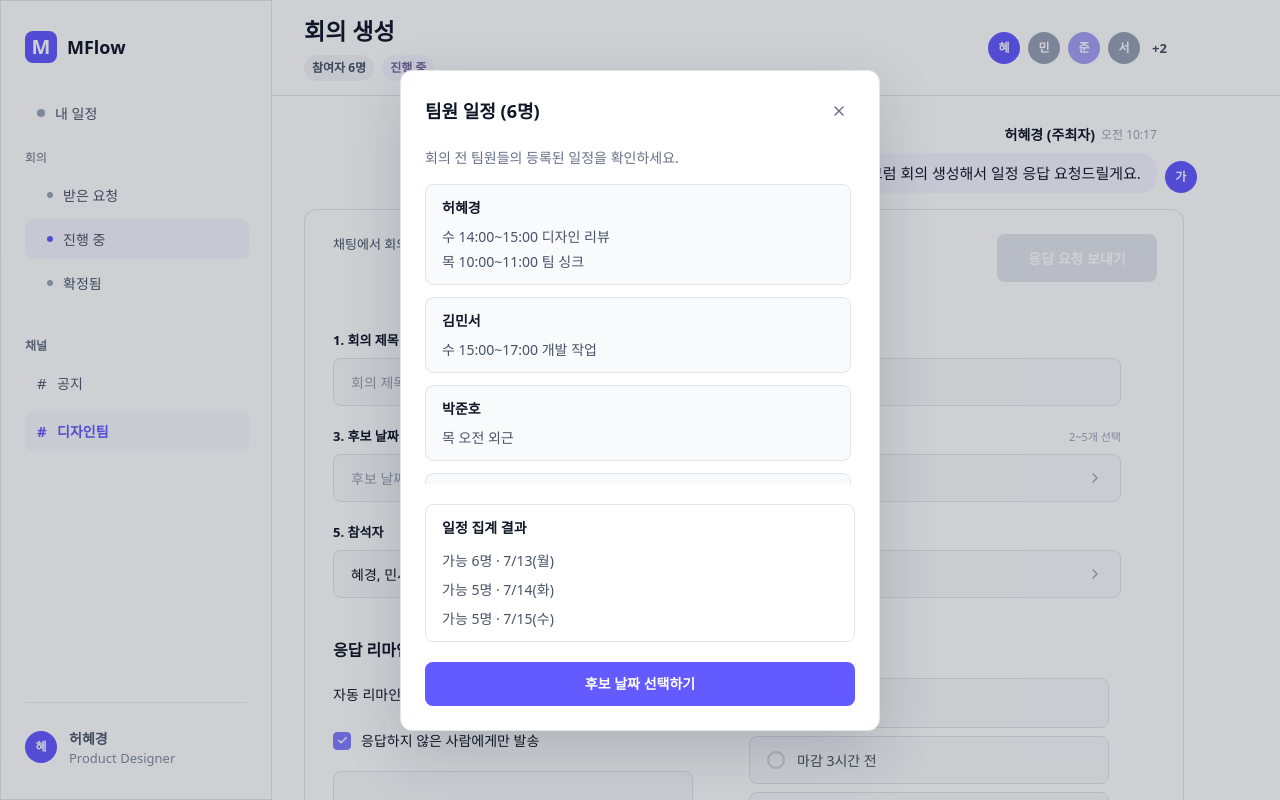
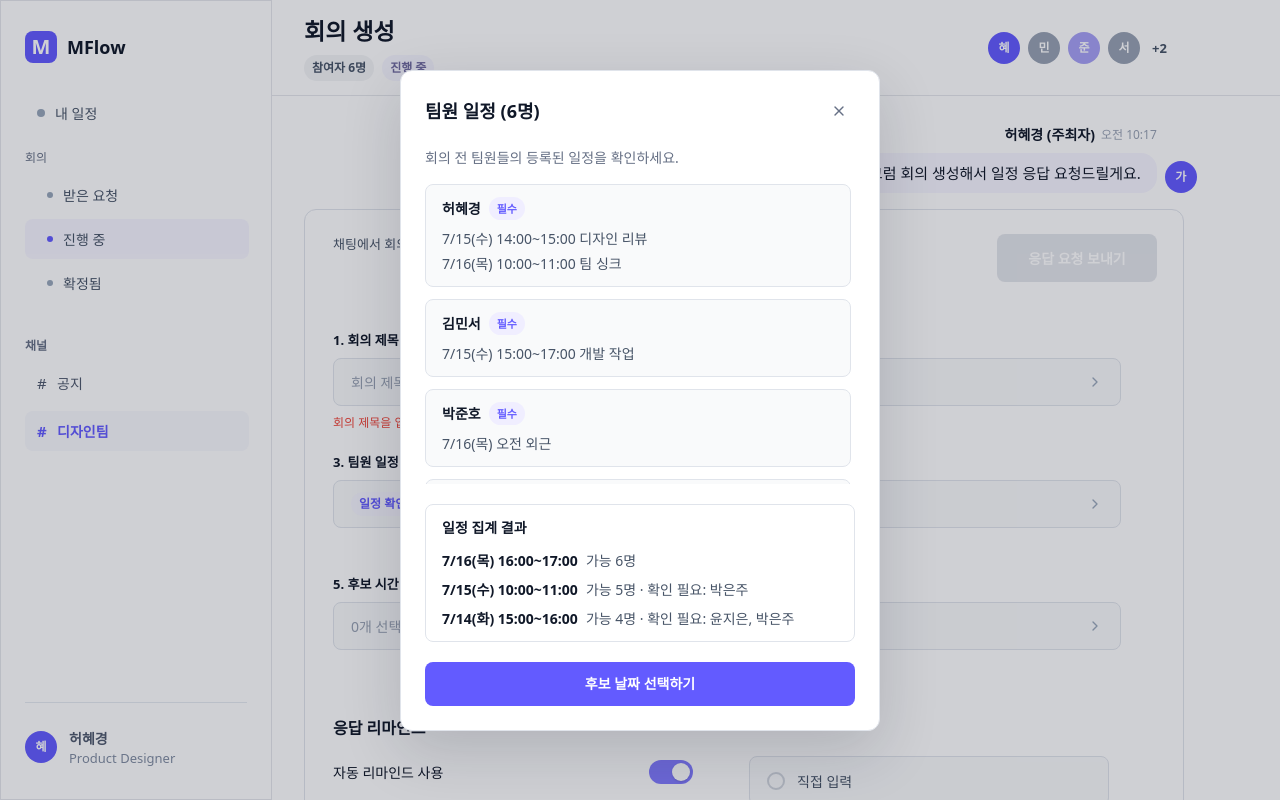
Before and after one commit to gjgprud0306/meetflow-tosschallenge, a React (Vite) app: page /meetings/new in a window 1280 px wide. Both pictures are taken after a click on the button "일정 확인 (6명)". Built offline with nearby package versions, Linux system fonts and the light colour scheme; a web font is replaced by a local one.

Commit message:
Refine meeting creation input flow

```diff
--- a/src/components/MeetingCreateCard.tsx
+++ b/src/components/MeetingCreateCard.tsx
@@ -81,7 +81,7 @@ function Field({
             {value}
           </span>
         )}
-        {label !== "1. 회의 제목" && label !== "2. 팀원 일정" ? (
+        {!badge ? (
           <ChevronRight className="h-4 w-4 text-[#98A7BA]" strokeWidth={2} />
         ) : null}
       </button>
@@ -100,15 +100,20 @@ function TitleField({
     <div className="w-96">
       <div className="mb-2 flex h-5 w-[360px] items-center justify-between">
         <div className="text-[13px] font-bold leading-5 text-[#101828]">
-          1. 회의 제목
+          1. 회의 제목 *
         </div>
       </div>
       <input
         className="flex h-12 w-[360px] items-center rounded-lg border border-[#E0E4EB] bg-[#F9FAFB] px-[17px] text-sm font-medium leading-[21px] text-[#101828] outline-none placeholder:text-[#98A2B3] focus:border-[#635BFF]"
         onChange={(event) => onChange(event.target.value)}
-        placeholder="회의 제목을 입력해주세요"
+        placeholder="회의 제목을 입력해주세요."
         value={value}
       />
+      {value.trim().length === 0 ? (
+        <p className="mt-2 text-xs font-medium leading-[18px] text-[#F04438]">
+          회의 제목을 입력해주세요.
+        </p>
+      ) : null}
     </div>
   );
 }
@@ -225,20 +230,57 @@ function isPastCalendarDate(date: { value: Date }) {
 
 const registeredTeamSchedules = [
   {
+    attendeeId: "owner",
     name: "허혜경",
-    schedules: ["수 14:00~15:00 디자인 리뷰", "목 10:00~11:00 팀 싱크"],
+    schedules: [
+      "7/15(수) 14:00~15:00 디자인 리뷰",
+      "7/16(목) 10:00~11:00 팀 싱크",
+    ],
   },
-  { name: "김민서", schedules: ["수 15:00~17:00 개발 작업"] },
-  { name: "박준호", schedules: ["목 오전 외근"] },
-  { name: "윤서연", schedules: ["금 13:00~14:00 QA 확인"] },
-  { name: "윤지은", schedules: [] },
-  { name: "박은주", schedules: ["목 16:00~17:00 고객 미팅"] },
+  {
+    attendeeId: "min",
+    name: "김민서",
+    schedules: ["7/15(수) 15:00~17:00 개발 작업"],
+  },
+  { attendeeId: "jun", name: "박준호", schedules: ["7/16(목) 오전 외근"] },
+  {
+    attendeeId: "seo",
+    name: "윤서연",
+    schedules: ["7/17(금) 13:00~14:00 QA 확인"],
+  },
+  { attendeeId: "ji", name: "윤지은", schedules: [] },
+  {
+    attendeeId: "eun",
+    name: "박은주",
+    schedules: ["7/16(목) 16:00~17:00 고객 미팅"],
+  },
 ];
 
-const availableDateSummaries = [
-  { id: "date-7-13", label: "가능 6명 · 7/13(월)" },
-  { id: "date-7-14", label: "가능 5명 · 7/14(화)" },
-  { id: "date-7-15", label: "가능 5명 · 7/15(수)" },
+const teamAvailabilitySummaries = [
+  {
+    id: "date-7-14",
+    dateLabel: "7/14(화)",
+    timeLabel: "15:00~16:00",
+    availableCount: 4,
+    unavailableNames: ["윤지은", "박은주"],
+    unavailableRequiredIds: [],
+  },
+  {
+    id: "date-7-15",
+    dateLabel: "7/15(수)",
+    timeLabel: "10:00~11:00",
+    availableCount: 5,
+    unavailableNames: ["박은주"],
+    unavailableRequiredIds: [],
+  },
+  {
+    id: "date-7-16",
+    dateLabel: "7/16(목)",
+    timeLabel: "16:00~17:00",
+    availableCount: 6,
+    unavailableNames: [],
+    unavailableRequiredIds: [],
+  },
 ];
 
 const candidateTimeChipOptions = Array.from(
@@ -264,6 +306,26 @@ export function MeetingCreateCard({ options }: MeetingCreateCardProps) {
     summaries.dateRange !== "후보 날짜 선택" &&
     meeting.timeIds.length > 0 &&
     summaries.deadline !== "응답 마감 선택";
+  const requiredAttendeeIds = new Set(meeting.requiredAttendeeIds);
+  const requiredCount = meeting.requiredAttendeeIds.length;
+  const orderedTeamSchedules = [...registeredTeamSchedules].sort((a, b) => {
+    const aRequired = requiredAttendeeIds.has(a.attendeeId);
+    const bRequired = requiredAttendeeIds.has(b.attendeeId);
+
+    if (aRequired === bRequired) return 0;
+
+    return aRequired ? -1 : 1;
+  });
+  const recommendedDateSummaries = [...teamAvailabilitySummaries].sort((a, b) => {
+    const aRequiredAvailable = requiredCount - a.unavailableRequiredIds.length;
+    const bRequiredAvailable = requiredCount - b.unavailableRequiredIds.length;
+
+    if (aRequiredAvailable !== bRequiredAvailable) {
+      return bRequiredAvailable - aRequiredAvailable;
+    }
+
+    return b.availableCount - a.availableCount;
+  });
 
   function toggleAttendee(attendeeId: string) {
     const selected = meeting.attendeeIds.includes(attendeeId);
@@ -363,14 +425,24 @@ export function MeetingCreateCard({ options }: MeetingCreateCardProps) {
             회의 전 팀원들의 등록된 일정을 확인하세요.
           </p>
           <div className="max-h-[300px] space-y-3 overflow-y-auto pr-1">
-            {registeredTeamSchedules.map((item) => (
+            {orderedTeamSchedules.map((item) => {
+              const required = requiredAttendeeIds.has(item.attendeeId);
+
+              return (
                 <div
                   className="rounded-lg border border-[#E0E4EB] bg-[#F9FAFB] px-4 py-3"
                   key={item.name}
                 >
                   <div className="flex items-start justify-between gap-4">
+                    <div className="flex items-center gap-2">
                       <div className="text-sm font-bold leading-[21px] text-[#101828]">
                         {item.name}
+                      </div>
+                      {required ? (
+                        <span className="rounded-full bg-[#F0EEFF] px-2 py-[3px] text-[11px] font-bold leading-[17px] text-[#635BFF]">
+                          필수
+                        </span>
+                      ) : null}
                     </div>
                     {item.schedules.length === 0 ? (
                       <span className="rounded-full bg-[#F3F4F6] px-2 py-[3px] text-xs font-bold leading-[18px] text-[#98A2B3]">
@@ -395,19 +467,28 @@ export function MeetingCreateCard({ options }: MeetingCreateCardProps) {
                     </div>
                   )}
                 </div>
-            ))}
+              );
+            })}
           </div>
           <div className="mt-5 rounded-lg border border-[#E0E4EB] bg-white px-4 py-3">
             <h3 className="text-sm font-bold leading-[21px] text-[#101828]">
               일정 집계 결과
             </h3>
             <div className="mt-3 space-y-2">
-              {availableDateSummaries.map((item) => (
+              {recommendedDateSummaries.map((item) => (
                 <div
                   className="text-sm font-medium leading-[21px] text-[#475467]"
                   key={item.id}
                 >
-                  {item.label}
+                  <span className="font-bold text-[#101828]">
+                    {item.dateLabel} {item.timeLabel}
+                  </span>
+                  <span className="ml-2">
+                    가능 {item.availableCount}명
+                    {item.unavailableNames.length > 0
+                      ? ` · 확인 필요: ${item.unavailableNames.join(", ")}`
+                      : ""}
+                  </span>
                 </div>
               ))}
             </div>
@@ -535,8 +616,27 @@ export function MeetingCreateCard({ options }: MeetingCreateCardProps) {
               })}
             </div>
           </div>
+          <div className="mt-4 grid grid-cols-[1fr_2fr] gap-2">
             <Button
-            className="mt-4 h-12 w-full rounded-lg bg-[#635BFF] text-sm font-bold leading-[21px] text-white hover:bg-[#635BFF]/90 disabled:bg-[#C9CED8] disabled:text-white"
+              className="h-12 rounded-lg border border-[#E0E4EB] bg-white text-sm font-bold leading-[21px] text-[#667085] hover:bg-[#F9FAFB]"
+              disabled={draftDateIds.length === 0}
+              onClick={() => {
+                setDraftDateIds([]);
+                updateMeeting({
+                  customDateRange: "",
+                  dateRangeId: "",
+                  timeIds: [],
+                  customTimeOptions: [],
+                  deadlineId: "",
+                  customDeadline: "",
+                });
+              }}
+              type="button"
+            >
+              선택 취소
+            </Button>
+            <Button
+              className="h-12 rounded-lg bg-[#635BFF] text-sm font-bold leading-[21px] text-white hover:bg-[#635BFF]/90 disabled:bg-[#C9CED8] disabled:text-white"
               disabled={draftDateIds.length === 0}
               onClick={() => {
                 const selectedDates = calendarCandidateDates.filter((date) =>
@@ -557,6 +657,7 @@ export function MeetingCreateCard({ options }: MeetingCreateCardProps) {
             >
               선택 완료
             </Button>
+          </div>
         </ChoiceModal>
       );
     }
@@ -733,28 +834,28 @@ export function MeetingCreateCard({ options }: MeetingCreateCardProps) {
             value={meeting.title}
           />
           <Field
+            label="2. 참석자"
+            onClick={() => setModal("attendees")}
+            value={summaries.requiredLabel}
+          />
+          <Field
             badge
-            label="2. 팀원 일정"
+            label="3. 팀원 일정"
             onClick={openTeamScheduleModal}
             value="일정 확인 (6명)"
           />
           <Field
-            label="3. 후보 날짜"
+            label="4. 후보 날짜"
             onClick={openDateModal}
             placeholder={summaries.dateRange === "후보 날짜 선택"}
             value={summaries.dateRange}
           />
           <Field
             helper="2~5개 선택"
-            label="4. 후보 시간"
+            label="5. 후보 시간"
             onClick={openTimesModal}
             placeholder={meeting.timeIds.length === 0}
             value={summaries.timeCount}
-          />
-          <Field
-            label="5. 참석자"
-            onClick={() => setModal("attendees")}
-            value={summaries.requiredLabel}
           />
           <Field
             label="6. 응답 마감"
```
Also changed, not shown: 5 other files (tests, documents, lock files or other folders). Lines whose indentation alone changed are shown as unchanged.
